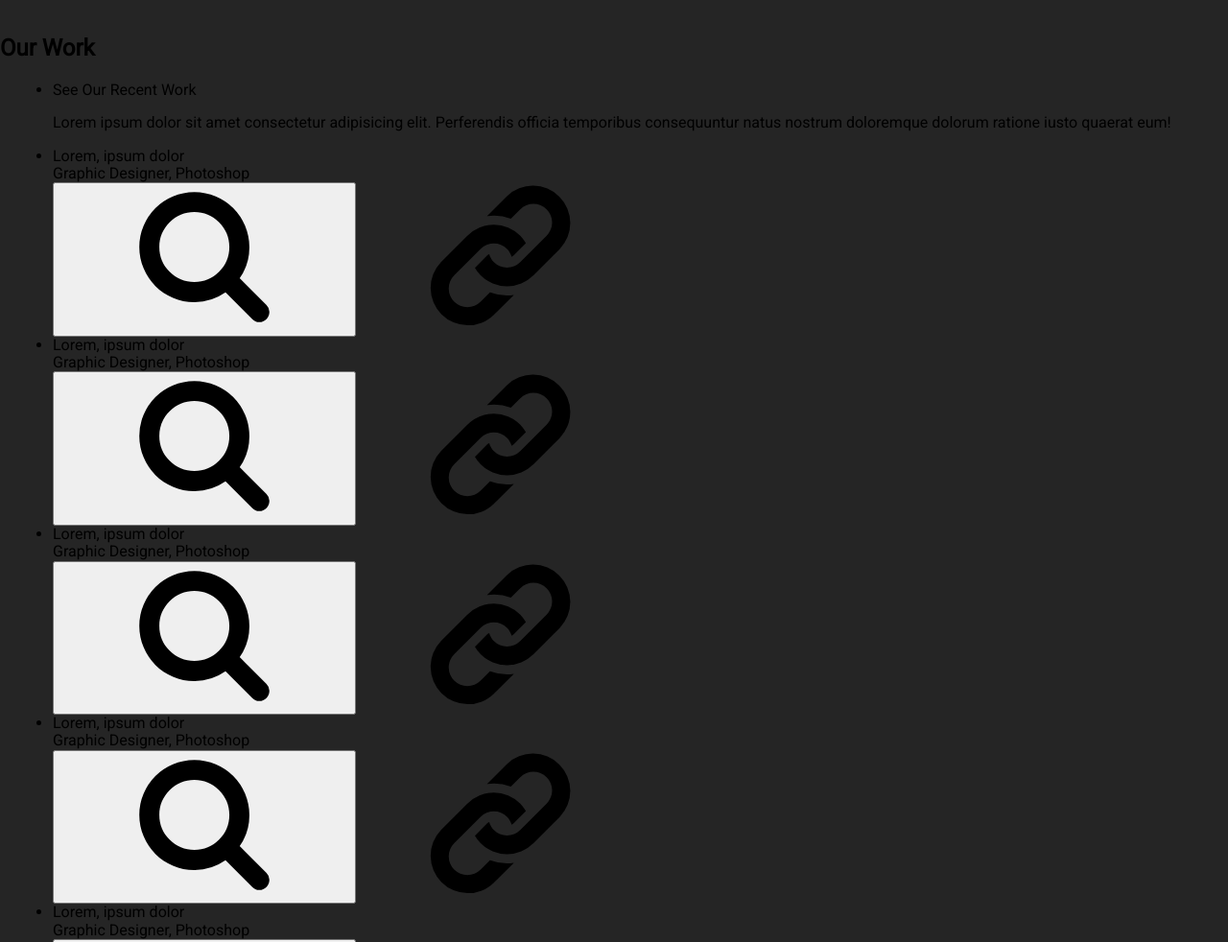
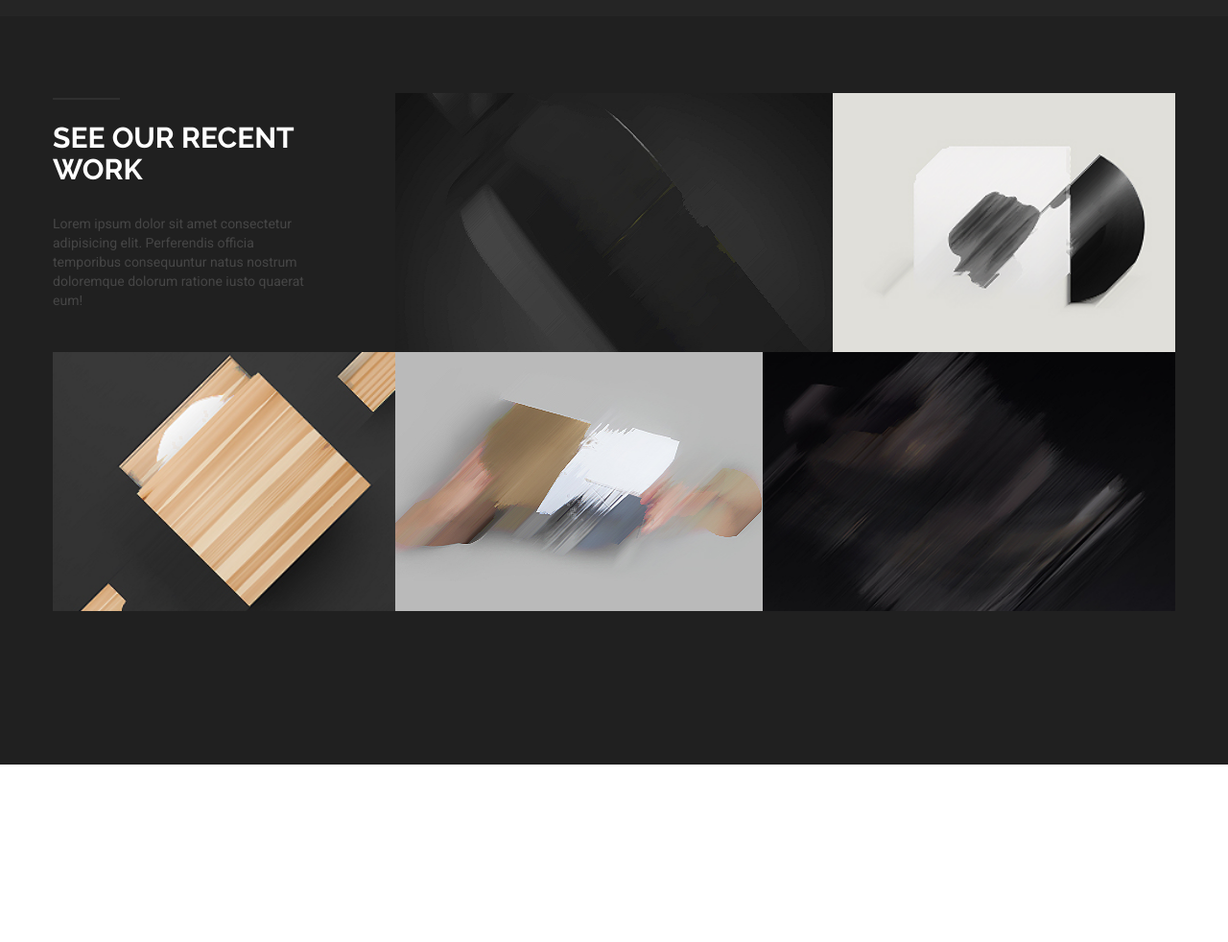
Before and after one commit to dvornicked/exeLandingPage, a website: page index.html in a window 1280 px wide. Shown: the part 1340-2322 px from the top of the page at 96% size. After the commit the page ends 2137 px from the top, so only its background shows below. Drawn offline with nearby package versions, Linux system fonts and the light colour scheme; files that its build step writes are made by us from their sources; files whose address does not match are found by name.

Commit message:
Implementing CSS: works

```diff
--- a/index.html
+++ b/index.html
@@ -95,15 +95,14 @@
   <section class="works">
     <h2 class="works__title-hide">Our Work</h2>
     <ul class="works__list wrap">
-      <li class="works__element">
+      <li class="works__element works__element_three">
         <p class="works__title">See Our Recent Work</p>
         <p class="works__text">Lorem ipsum dolor sit amet consectetur adipisicing elit. Perferendis officia temporibus consequuntur natus nostrum doloremque dolorum ratione iusto quaerat eum!</p>
       </li>
-      <li class="works__element">
+      <li class="works__element works__element_six">
         <div class="works__info">
-          <div class="works__name">Lorem, ipsum dolor</div>
-          <div class="works__desc">Graphic Designer, Photoshop</div>
-        </div>
+          <p class="works__name">Lorem, ipsum dolor</p>
+          <p class="works__desc">Graphic Designer, Photoshop</p>
           <div class="works__btns">
             <button aria-label="Zoom" class="works__zoom">
               <svg>
@@ -116,12 +115,12 @@
               </svg>
             </a>
           </div>
+        </div>
       </li>
-      <li class="works__element">
+      <li class="works__element works__element_three">
         <div class="works__info">
-          <div class="works__name">Lorem, ipsum dolor</div>
-          <div class="works__desc">Graphic Designer, Photoshop</div>
-        </div>
+          <p class="works__name">Lorem, ipsum dolor</p>
+          <p class="works__desc">Graphic Designer, Photoshop</p>
           <div class="works__btns">
             <button aria-label="Zoom" class="works__zoom">
               <svg>
@@ -134,12 +133,12 @@
               </svg>
             </a>
           </div>
+        </div>
       </li>
-      <li class="works__element">
+      <li class="works__element works__element_three">
         <div class="works__info">
-          <div class="works__name">Lorem, ipsum dolor</div>
-          <div class="works__desc">Graphic Designer, Photoshop</div>
-        </div>
+          <p class="works__name">Lorem, ipsum dolor</p>
+          <p class="works__desc">Graphic Designer, Photoshop</p>
           <div class="works__btns">
             <button aria-label="Zoom" class="works__zoom">
               <svg>
@@ -152,12 +151,12 @@
               </svg>
             </a>
           </div>
+        </div>
       </li>
-      <li class="works__element">
+      <li class="works__element works__element_five">
         <div class="works__info">
-          <div class="works__name">Lorem, ipsum dolor</div>
-          <div class="works__desc">Graphic Designer, Photoshop</div>
-        </div>
+          <p class="works__name">Lorem, ipsum dolor</p>
+          <p class="works__desc">Graphic Designer, Photoshop</p>
           <div class="works__btns">
             <button aria-label="Zoom" class="works__zoom">
               <svg>
@@ -170,12 +169,12 @@
               </svg>
             </a>
           </div>
+        </div>
       </li>
-      <li class="works__element">
+      <li class="works__element works__element_four">
         <div class="works__info">
-          <div class="works__name">Lorem, ipsum dolor</div>
-          <div class="works__desc">Graphic Designer, Photoshop</div>
-        </div>
+          <p class="works__name">Lorem, ipsum dolor</p>
+          <p class="works__desc">Graphic Designer, Photoshop</p>
           <div class="works__btns">
             <button aria-label="Zoom" class="works__zoom">
               <svg>
@@ -188,6 +187,7 @@
               </svg>
             </a>
           </div>
+        </div>
       </li>
     </ul>
   </section>
--- /dev/null
+++ b/sass/blocks/works.scss
@@ -0,0 +1,194 @@
+$bg: #202020;
+$line-color: #2f2f2f;
+$works-text: #464646;
+$desc-color: #959595;
+
+.works {
+    background: $bg;
+
+    &__title-hide {
+        @include visually-hidden;
+    }
+
+    &__list {
+        padding-top: 80px;
+        padding-bottom: 160px;
+        list-style: none;
+        display: grid;
+        grid-template-columns: repeat(12, minmax(60px, auto));
+        grid-auto-rows: minmax(270px, auto);
+    }
+
+    &__element {
+        position: relative;
+
+        &:first-child {
+            max-width: 270px;
+            &::before {
+                display: none;
+            }
+        }
+        &_three {
+            grid-column: span 3;
+        }
+        &_four {
+            grid-column: span 4;
+        }
+        &_five {
+            grid-column: span 5;
+        }
+        &_six {
+            grid-column: span 6;
+        }
+
+        &::before {
+            content: "";
+            position: absolute;
+            background-color: rgba(17, 17, 17, .85);
+            left: 0;
+            top: 0;
+            width: 100%;
+            height: 100%;
+            z-index: -1;
+            opacity: 0;
+            transition-property: opacity;
+            transition-duration: 500ms;
+        }
+
+        &:hover {
+            &::before {
+                z-index: 1;
+                opacity: 1;
+            }
+            .works__info {
+                opacity: 1;
+                border-color: $second;
+                z-index: 2;
+            }
+        }
+
+        &:nth-of-type(2) {
+            background: url('../../img/img1.jpg') center no-repeat;
+            background-size: cover;
+        }
+        &:nth-of-type(3) {
+            background: url('../../img/img2.jpg') center no-repeat;
+            background-size: cover;
+        }
+        &:nth-of-type(4) {
+            background: url('../../img/img3.jpg') center no-repeat;
+            background-size: cover;
+        }
+        &:nth-of-type(5) {
+            background: url('../../img/img4.jpg') center no-repeat;
+            background-size: cover;
+        }
+        &:nth-of-type(6) {
+            background: url('../../img/img5.jpg') center no-repeat;
+            background-size: cover;
+        }
+    }
+
+    &__title {
+        font-size: 30px;
+        font-family: Raleway;
+        color: $white;
+        font-weight: 700;
+        text-transform: uppercase;
+        line-height: 1.1;
+        position: relative;
+
+        &::before {
+            background-color: $line-color;
+            position: absolute;
+            width: 70px;
+            height: 2px;
+            left: 0;
+            top: -25px;
+            content: "";
+        }
+    }
+
+    &__text {
+        font-size: 14px;
+        color: $works-text;
+        line-height: 1.429;
+        margin: 20px 0;
+    }
+
+    &__info {
+        width: 100%;
+        height: 100%;
+        position: relative;
+        border: 5px solid transparent;
+        box-sizing: border-box;
+        padding: 10px 25px 80px;
+        z-index: -1;
+        opacity: 0;
+        transition-duration: 500ms;
+        transition-property: opacity, border-color;
+    }
+
+    &__name {
+        font-size: 24px;
+        font-family: Raleway;
+        color: $white;
+        font-weight: 700;
+        text-transform: uppercase;
+        margin: 20px 0;
+        line-height: 1.1;
+    }
+
+    &__desc {
+        font-size: 12px;
+        color: $desc-color;
+        text-transform: uppercase;
+        line-height: 1.667;
+        margin: 20px 0;
+
+        &::after {
+            content: "";
+            background-color: $second;
+            width: 70px;
+            height: 2px;
+            display: block;
+            margin-top: 25px;
+        }
+    }
+
+    &__zoom, &__link {
+        border-radius: 50%;
+        background-color: $primary;
+        position: relative;
+        cursor: pointer;
+        width: 42px;
+        height: 42px;
+        margin: 0 2px;
+        appearance: none;
+        padding: 0;
+        border: none;
+        transition-duration: 500ms;
+        transition-property: background-color;
+
+        &:hover {
+            background-color: $second;
+        }
+
+        svg {
+            position: absolute;
+            width: 15px;
+            height: 15px;
+            left: 50%;
+            top: 50%;
+            transform: translate(-50%, -50%);
+            fill: $white;
+        }
+    }
+
+    &__btns {
+        display: flex;
+        position: absolute;
+        right: 30px;
+        bottom: 30px;
+    }
+}
--- a/sass/style.scss
+++ b/sass/style.scss
@@ -10,3 +10,4 @@
 @import "./blocks/menu.scss";
 @import "./blocks/banner.scss";
 @import "./blocks/advantages.scss";
+@import "./blocks/works.scss";
```
Also changed, not shown: build/css/style.min.css, build/index.html, 1 other file. Lines whose indentation alone changed are shown as unchanged.
